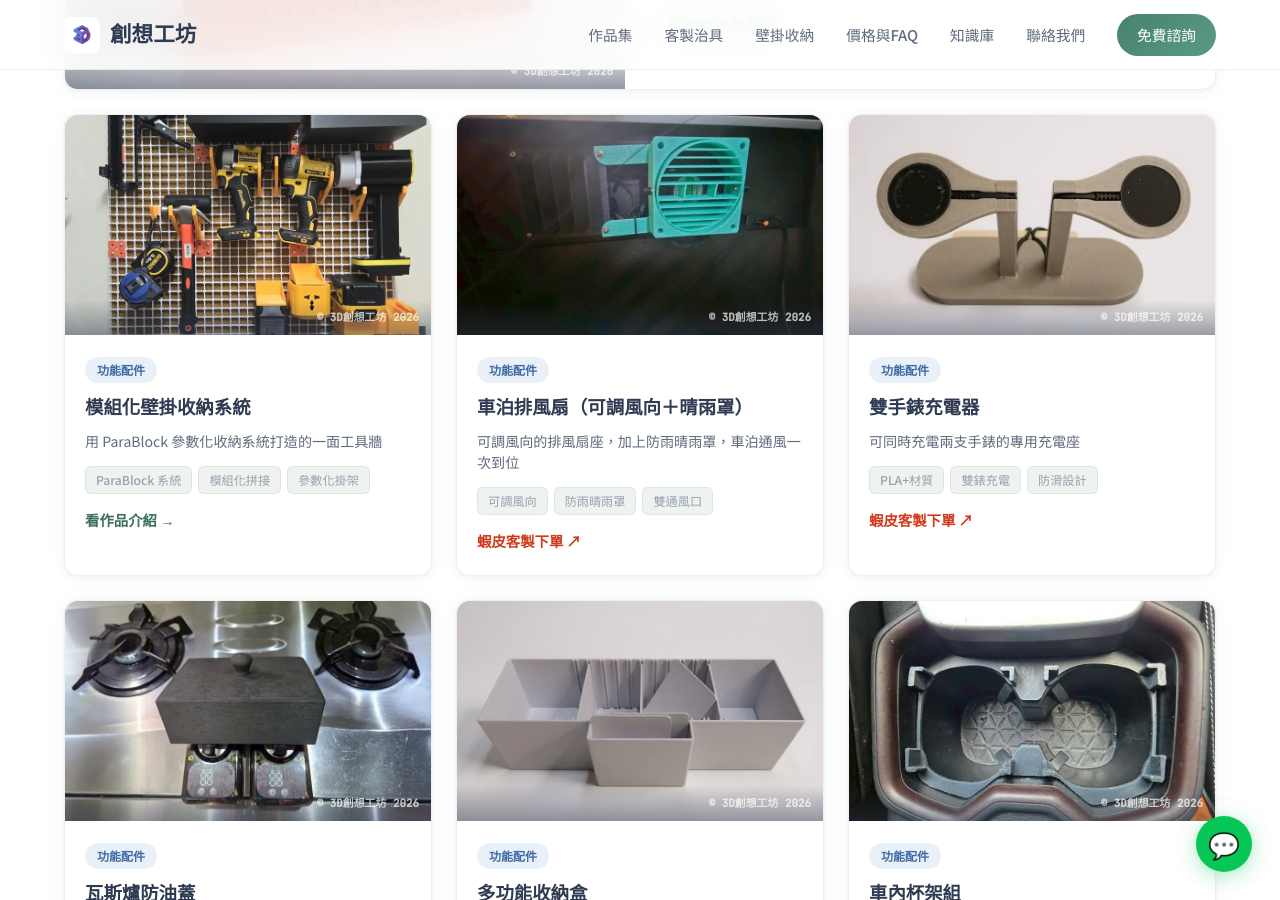
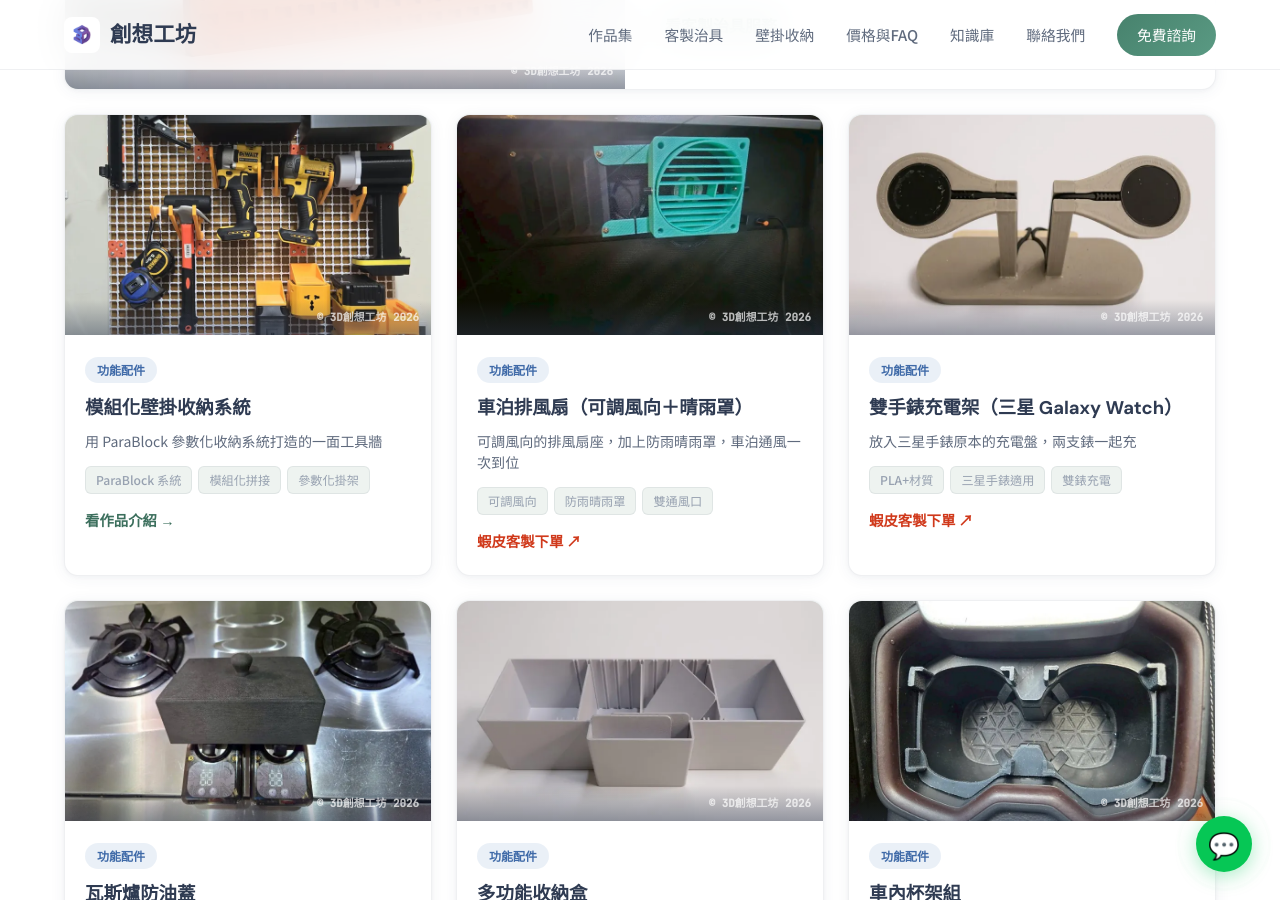
Before and after one commit to 10wang-creat/3d-workshop1, a Jekyll site: the page built from index.html, in a window 1280 px wide and 900 px high, scrolled down 1638 px. Built offline with Jekyll 4.4.1, drawn with Linux system fonts in a browser that asks for light colours.

Commit message:
修改作品敘述

```diff
--- a/_data/portfolio.yml
+++ b/_data/portfolio.yml
@@ -55,18 +55,18 @@
     - 訂製建議 ASA
 
 - id: 4
-  title: 雙手錶充電器
+  title: 雙手錶充電架（三星 Galaxy Watch）
   category: functional
   category_name: 功能配件
   icon: "🔧"
   image: dual-watch-charger.jpg
   shopee: https://shopee.tw/product/5380033/47052056603
-  desc: 可同時充電兩支手錶的專用充電座
-  detail: 專業的雙手錶充電座，可同時為兩支智慧手錶充電。圓形凹槽設計完美貼合手錶，穩固不滑落。簡約白色設計，是桌面整理的完美解決方案。
+  desc: 放入三星手錶原本的充電盤，兩支錶一起充
+  detail: 為三星 Galaxy Watch 設計的雙錶充電架。把手錶原本的充電盤放進兩側圓形凹槽，充電線從底部走線收納，兩支錶可以同時充電，桌面也更整齊。其他品牌手錶可依充電盤尺寸調整凹槽。（Samsung、Galaxy Watch 為三星電子的商標，本作品為副廠配件。）
   specs:
     - PLA+材質
+    - 三星手錶適用
     - 雙錶充電
-    - 防滑設計
     - 桌面整理
 
 - id: 5
```
